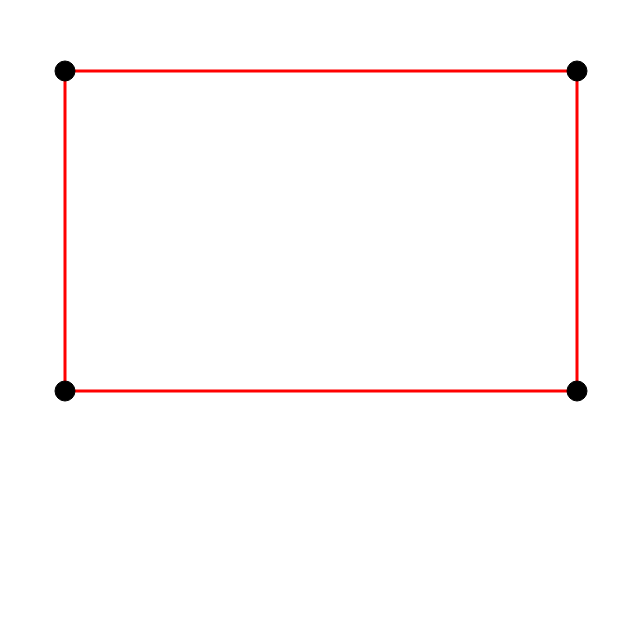
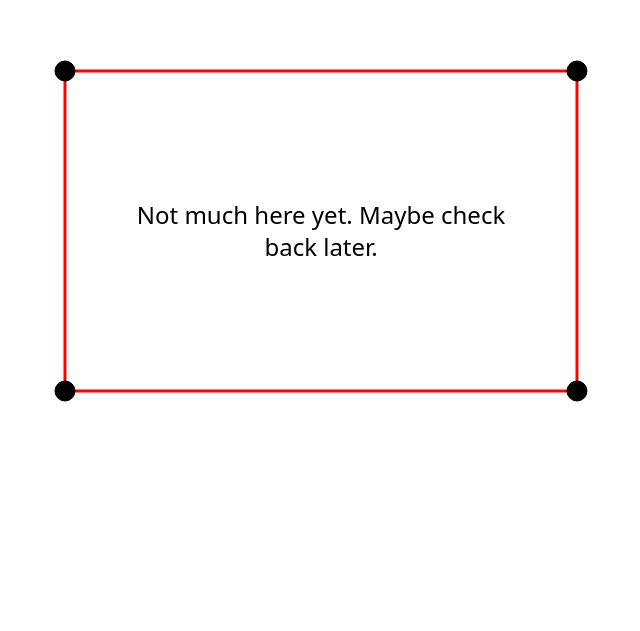
Before and after one commit to EdwinChang24/website-archive, a Nuxt app: page / in a window 1280 px wide. Shown: the part 169-800 px from the top of the page, without its empty margins (319-959 px from the left). Built offline with nearby package versions, Linux system fonts and the light colour scheme.

Commit message:
💄 Fix text positioning on front page

```diff
--- a/components/background.vue
+++ b/components/background.vue
@@ -105,7 +105,6 @@
 </script>
 
 <template>
-    <div class="w-screen h-screen">
     <svg width="100%" height="100%">
         <path
             :d="`M ${percentToX(corners.tlx)} ${percentToY(corners.tly)} Q ${percentToX(midpoints.tx)} ${percentToY(
@@ -144,5 +143,4 @@
         <circle :cx="`${corners.blx}%`" :cy="`${corners.bly}%`" r="10" stroke="black" />
         <circle :cx="`${corners.brx}%`" :cy="`${corners.bry}%`" r="10" stroke="black" />
     </svg>
-    </div>
 </template>
--- a/pages/index.vue
+++ b/pages/index.vue
@@ -11,10 +11,10 @@
 
 <template>
     <div>
-        <Background />
-        <div class="grid place-items-center h-screen">
-            <p @click="randomColor" class="font-sans text-3xl select-none" :style="{ color: color }">
-                Nothing here yet! Check back later.
+        <Background class="absolute h-screen w-screen" />
+        <div class="absolute inset-1/3 flex justify-center items-center">
+            <p @click="randomColor" class="self-center text-center font-sans text-2xl select-none" :style="{ color: color }">
+                Not much here yet. Maybe check back later.
             </p>
         </div>
     </div>
```
Lines whose indentation alone changed are shown as unchanged.
